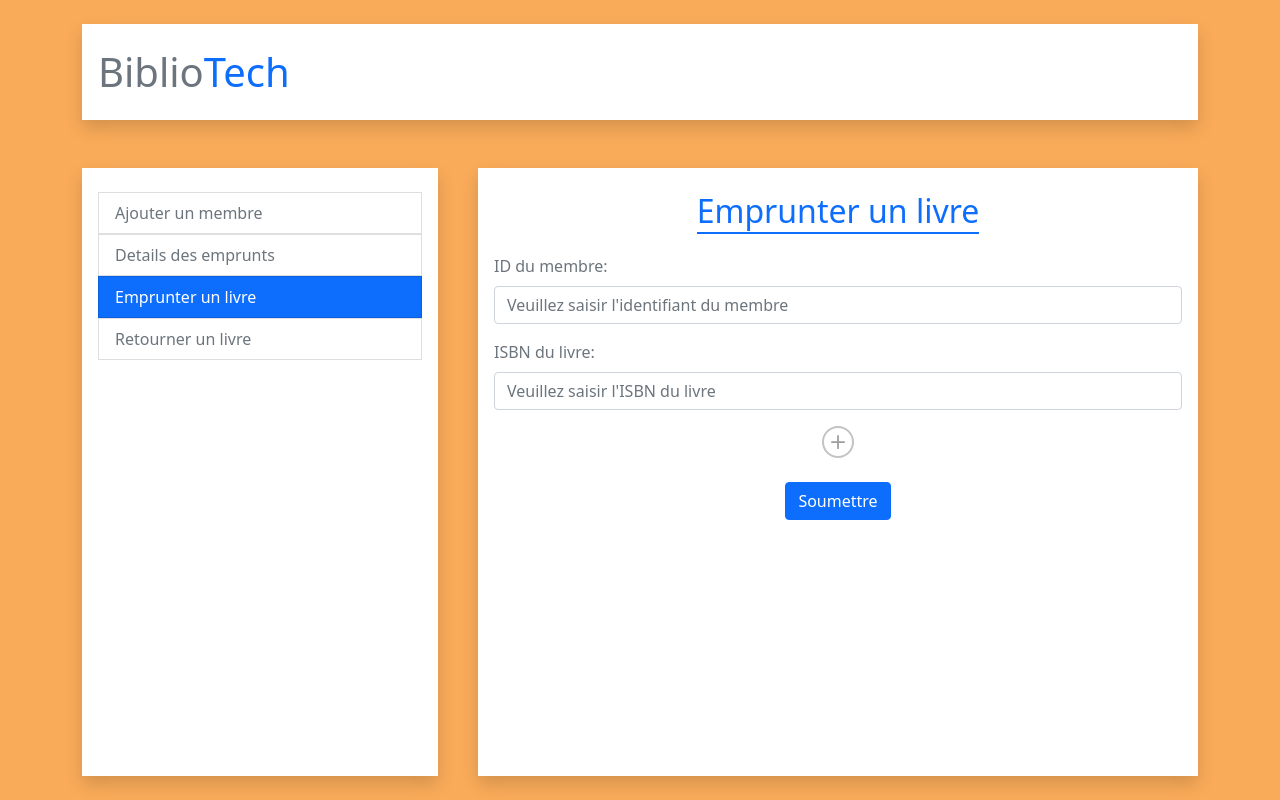
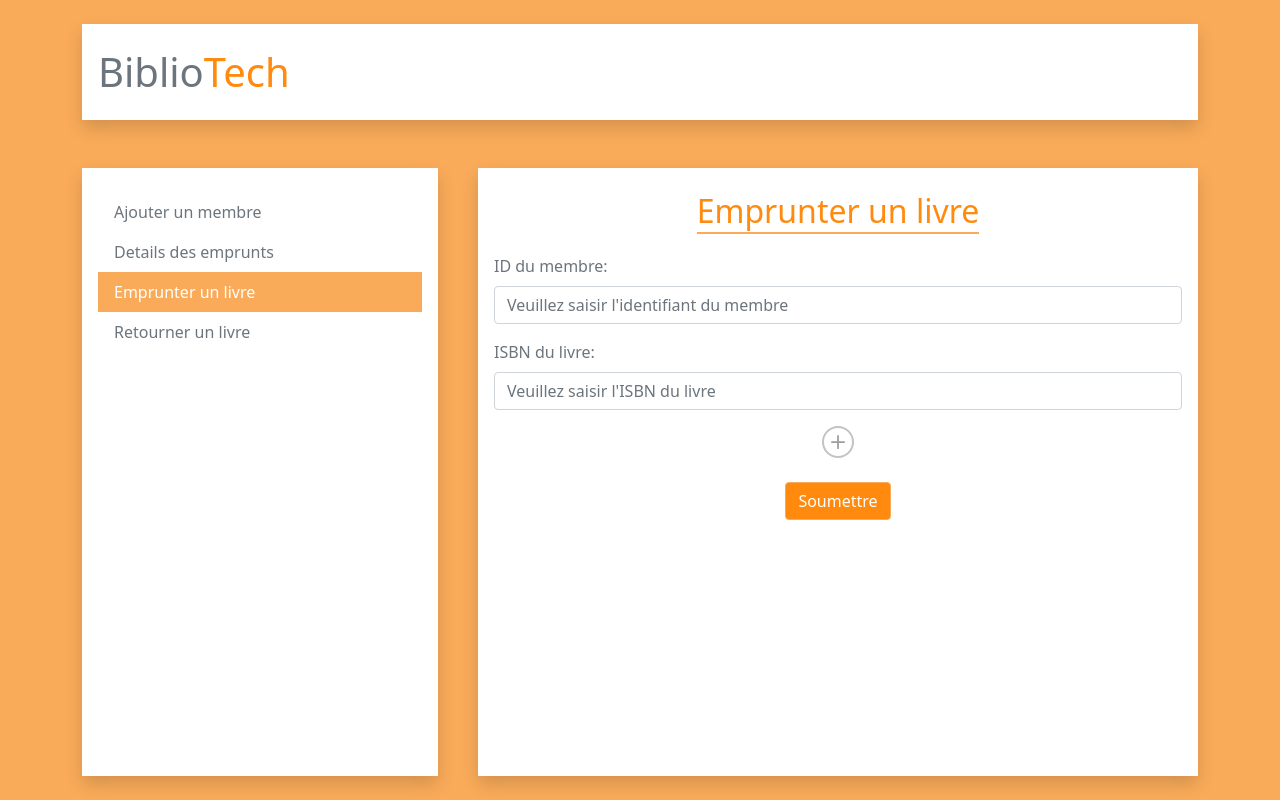
Before and after one commit to andry-iany/fs-library-management, a React (Create React App) app in the folder client/: page /rental/rent in a window 1280 px wide. Built offline with nearby package versions, Linux system fonts and the light colour scheme.

Commit message:
add custom color on top of bootstrap

```diff
--- a/client/src/App.css
+++ b/client/src/App.css
@@ -1,7 +1,6 @@
 .App {
 	height: 100vh;
 	overflow: auto;
-	background-color: rgb(249, 171, 89);
 }
 
 .one-line-text {
@@ -9,3 +8,25 @@
 	white-space: nowrap;
 	text-overflow: ellipsis;
 }
+
+.bg-primary-cust {
+	background-color: #f9ab59 !important;
+}
+.text-primary-cust {
+	color: #ff8a0d !important;
+}
+.border-bottom-cust {
+	border-bottom: 1px solid #f9ab59 !important;
+}
+.btn-primary-cust {
+	background-color: #ff8a0d !important;
+	border-color: #f9ab59 !important;
+	color: #fff;
+}
+.btn-primary-cust:hover {
+	background-color: #f3830b !important;
+}
+
+.aside-navlink:not(.bg-primary-cust):hover {
+	background-color: #ffe3c5 !important;
+}
--- a/client/src/App.js
+++ b/client/src/App.js
@@ -3,7 +3,7 @@ import { Home } from "./pages";
 
 function App() {
 	return (
-		<div className="App py-4 text-secondary">
+		<div className="App py-4 text-secondary bg-primary-cust">
 			<Home />
 		</div>
 	);
--- a/client/src/components/Aside/Aside.js
+++ b/client/src/components/Aside/Aside.js
@@ -5,7 +5,7 @@ import { NavLink } from "react-router-dom";
 export default function Aside() {
 	return (
 		<ShadowedBox className="h-100">
-			<ListGroup variant="flush">
+			<ListGroup>
 				<ListItemAction to="/users/register">Ajouter un membre</ListItemAction>
 				<ListItemAction to="/rental/">Details des emprunts</ListItemAction>
 				<ListItemAction to="/rental/rent">Emprunter un livre</ListItemAction>
@@ -20,7 +20,7 @@ function ListItemAction(props) {
 		<NavLink {...getListItemActionProps(props)}>
 			<ListGroup.Item
 				action
-				className="one-line-text"
+				className="one-line-text border-0"
 				style={{ backgroundColor: "inherit", color: "inherit" }}
 			>
 				{props.children}
@@ -33,8 +33,8 @@ function getListItemActionProps(props) {
 	return {
 		...props,
 		className: (navData) => {
-			return `text-decoration-none
-      ${navData.isActive ? "bg-primary text-white" : "text-secondary"}
+			return `text-decoration-none aside-navlink
+      ${navData.isActive ? "bg-primary-cust text-white" : "text-secondary"}
       ${props.className || ""}`;
 		},
 	};
--- a/client/src/components/Header/Header.js
+++ b/client/src/components/Header/Header.js
@@ -4,7 +4,7 @@ function Header() {
 	return (
 		<ShadowedBox className="h1 mb-5">
 			<span>Biblio</span>
-			<span className="text-primary">Tech</span>
+			<span className="text-primary-cust">Tech</span>
 		</ShadowedBox>
 	);
 }
--- a/client/src/components/Main/Form/FormAddUser.js
+++ b/client/src/components/Main/Form/FormAddUser.js
@@ -51,7 +51,9 @@ export default function FormAddUser() {
 			</Form.Group>
 
 			<div className="mt-4 d-flex justify-content-center">
-				<Button type="submit">Soumettre</Button>
+				<Button type="submit" className="btn-primary-cust">
+					Soumettre
+				</Button>
 			</div>
 		</Form>
 	);
--- a/client/src/components/Main/Form/FormRental.js
+++ b/client/src/components/Main/Form/FormRental.js
@@ -28,7 +28,9 @@ export default function FormRental({ title, handleSubmit }) {
 			</div>
 
 			<div className="d-flex justify-content-center">
-				<Button type="submit">Soumettre</Button>
+				<Button type="submit" className="btn-primary-cust">
+					Soumettre
+				</Button>
 			</div>
 		</Form>
 	);
--- a/client/src/components/shared/SectionTitle.js
+++ b/client/src/components/shared/SectionTitle.js
@@ -1,7 +1,7 @@
 export default function SectionTitle({ text }) {
 	return (
-		<h2 className="text-center mb-4 text-primary">
-			<span className="border-2 border-primary border-bottom ">{text}</span>
+		<h2 className="text-center mb-4 text-primary-cust">
+			<span className="border-bottom-cust border-2">{text}</span>
 		</h2>
 	);
 }
```
